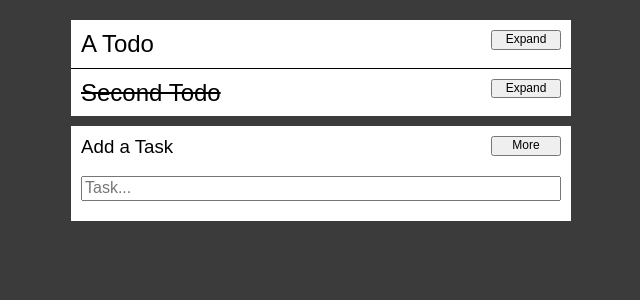
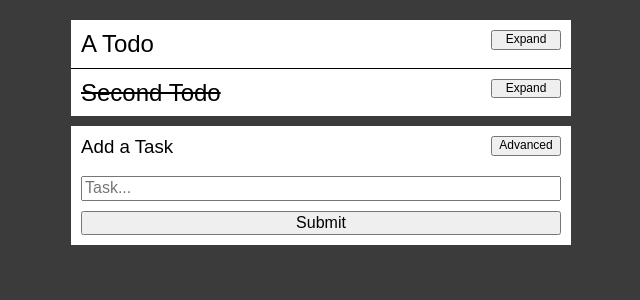
Before and after one commit to DamianDRuiz/toward, a React (Vite) app: page / in a window 1280 px wide. Shown: the top 300 px of the page, without its empty margins (319-959 px from the left). Built offline with nearby package versions, Linux system fonts and the light colour scheme.

Commit message:
Implement date picker

```diff
--- a/src/app/app.tsx
+++ b/src/app/app.tsx
@@ -9,9 +9,11 @@ export function App() {
     todos,
     addTodoInput,
     addTodoDescriptionInput,
+    due,
     handleTodoClick,
     handleAddTodoInput,
     handleAddTodoDescriptionInput,
+    setDue,
     handleAddTodoSubmit,
   } = useTodos(DEFAULT_TODOS)
   return (
@@ -20,9 +22,11 @@ export function App() {
       <TodoInput
         input={addTodoInput}
         onChange={handleAddTodoInput}
-        onSubmit={handleAddTodoSubmit}
         descriptionInput={addTodoDescriptionInput}
         onDescriptionChange={handleAddTodoDescriptionInput}
+        due={due}
+        setDue={setDue}
+        onSubmit={handleAddTodoSubmit}
       />
     </div>
   )
--- a/src/components/TodoInput/TodoInput.tsx
+++ b/src/components/TodoInput/TodoInput.tsx
@@ -1,6 +1,7 @@
-import { ChangeEvent, FormEvent, useState } from 'react'
+import { ChangeEvent, FormEvent, SetStateAction, useState } from 'react'
+import DatePicker from 'react-datepicker'
+import 'react-datepicker/dist/react-datepicker.css'
 import Expandable from '../Expandable/Expandable'
-
 import styles from './TodoInput.module.scss'
 
 interface TodoInputProps {
@@ -8,6 +9,8 @@ interface TodoInputProps {
   onChange: (e: ChangeEvent<HTMLInputElement>) => void
   descriptionInput: string
   onDescriptionChange: (e: ChangeEvent<HTMLTextAreaElement>) => void
+  due: Date
+  setDue: React.Dispatch<SetStateAction<Date>>
   onSubmit: (e: FormEvent) => void
 }
 
@@ -16,9 +19,12 @@ function TodoInput({
   onChange,
   descriptionInput,
   onDescriptionChange,
+  due,
+  setDue,
   onSubmit,
 }: TodoInputProps) {
   const [expanded, setExpanded] = useState<boolean>(false)
+
   return (
     <div className={`${styles.container}`}>
       <h3>
@@ -27,7 +33,7 @@ function TodoInput({
           onClick={() => setExpanded((prev) => !prev)}
           className="expandButton"
         >
-          {expanded ? 'Less' : 'More'}
+          {expanded ? 'Simple' : 'Advanced'}
         </button>
       </h3>
 
@@ -44,7 +50,9 @@ function TodoInput({
             placeholder="Details..."
             value={descriptionInput}
           ></textarea>
+          <DatePicker selected={due} onChange={(date: Date) => setDue(date)} />
         </Expandable>
+        <input type="submit" value="Submit" />
       </form>
     </div>
   )
--- a/src/hooks/useTodos/useTodos.ts
+++ b/src/hooks/useTodos/useTodos.ts
@@ -6,6 +6,8 @@ export interface UseTodos {
   todos: Todo[]
   addTodoInput: string
   addTodoDescriptionInput: string
+  due: Date
+  setDue: React.Dispatch<React.SetStateAction<Date>>
   handleTodoClick: todoClickHandler
   handleAddTodoInput: (e: ChangeEvent<HTMLInputElement>) => void
   handleAddTodoDescriptionInput: (e: ChangeEvent<HTMLTextAreaElement>) => void
@@ -17,6 +19,7 @@ export function useTodos(optionalTodos: Todo[] = []): UseTodos {
   const [addTodoInput, setAddTodoInput] = useState<string>('')
   const [addTodoDescriptionInput, setAddTodoDescriptionInput] =
     useState<string>('')
+  const [due, setDue] = useState<Date>(new Date())
 
   const handleTodoClick = (e: React.SyntheticEvent<HTMLHeadingElement>) =>
     setTodos((draft) => {
@@ -42,7 +45,7 @@ export function useTodos(optionalTodos: Todo[] = []): UseTodos {
         title: addTodoInput,
         description: addTodoDescriptionInput,
         completed: false,
-        due: null,
+        due: due,
       })
     })
   }
@@ -51,9 +54,11 @@ export function useTodos(optionalTodos: Todo[] = []): UseTodos {
     todos,
     addTodoInput,
     addTodoDescriptionInput,
+    due,
     handleTodoClick,
     handleAddTodoInput,
     handleAddTodoDescriptionInput,
+    setDue,
     handleAddTodoSubmit,
   }
 }
```
